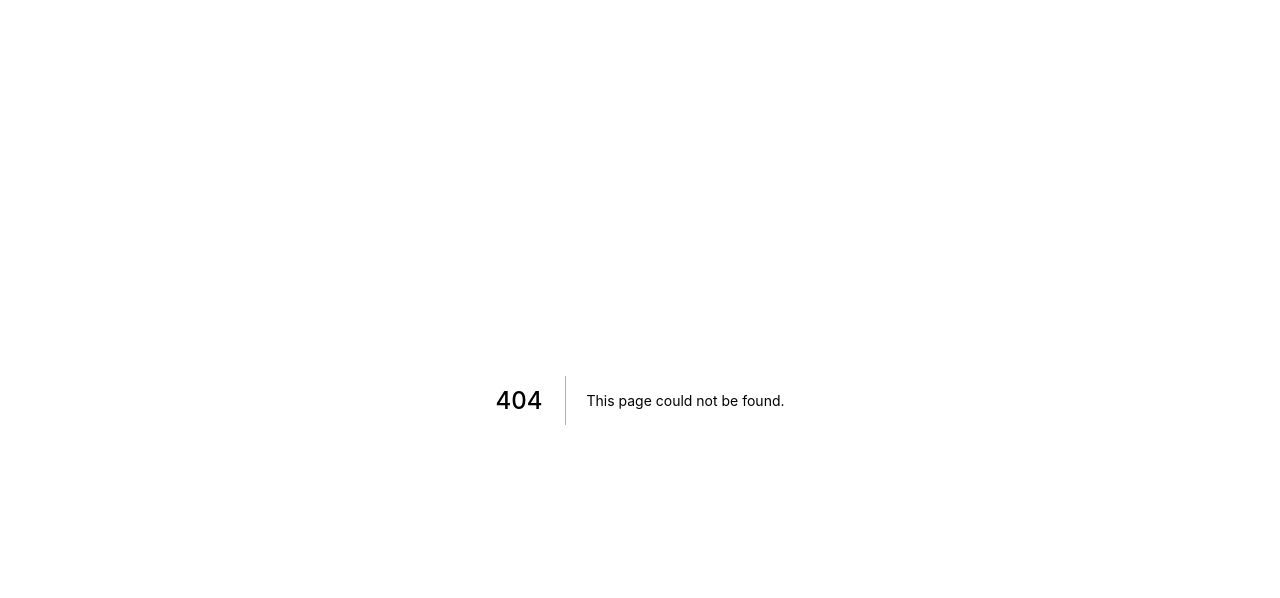
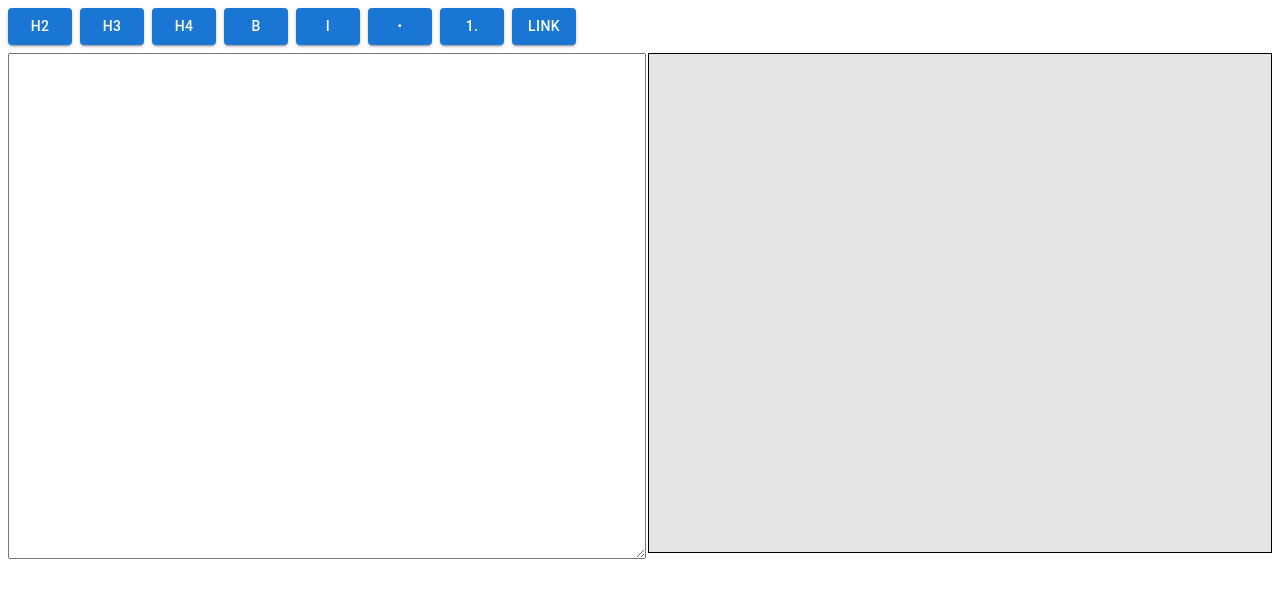
Before and after one commit to MogamiTsuchikawa/markz, a Next.js app: page /edit in a window 1280 px wide. Before the commit this address had no page. Shown: the top 598 px of the page. Built offline with nearby package versions, Linux system fonts and the light colour scheme.

Commit message:
editoページを作成

```diff
--- /dev/null
+++ b/pages/edit.tsx
@@ -0,0 +1,13 @@
+import { useState } from "react";
+import MarkdownEditor from "../components/markdown/MarkdownEditor";
+
+const EditPage = () => {
+  const [md, setMd] = useState("");
+  return (
+    <div>
+      <MarkdownEditor value={md} onChange={(e)=>{setMd(e)}} />
+    </div>
+  )
+}
+
+export default EditPage;
```
